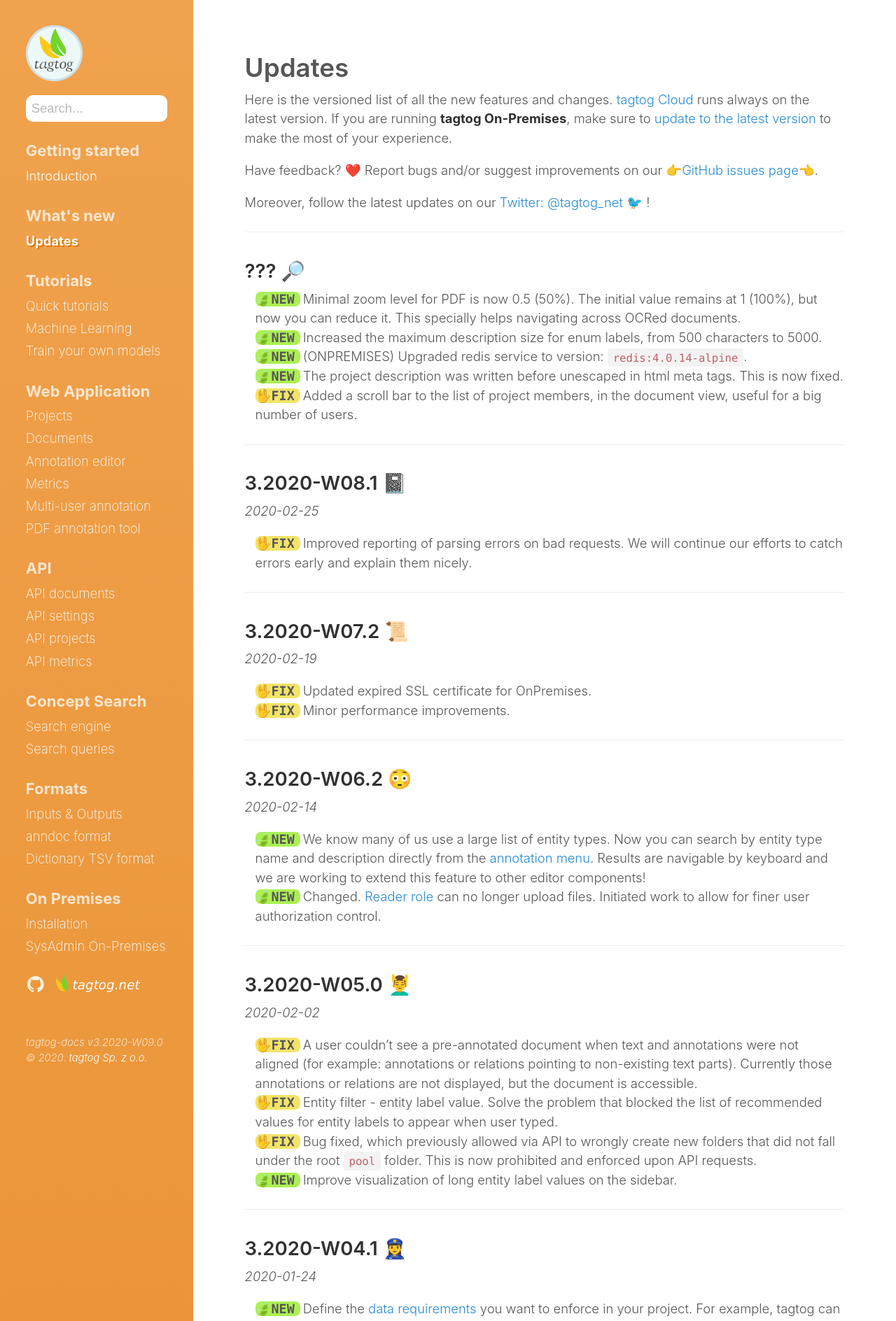
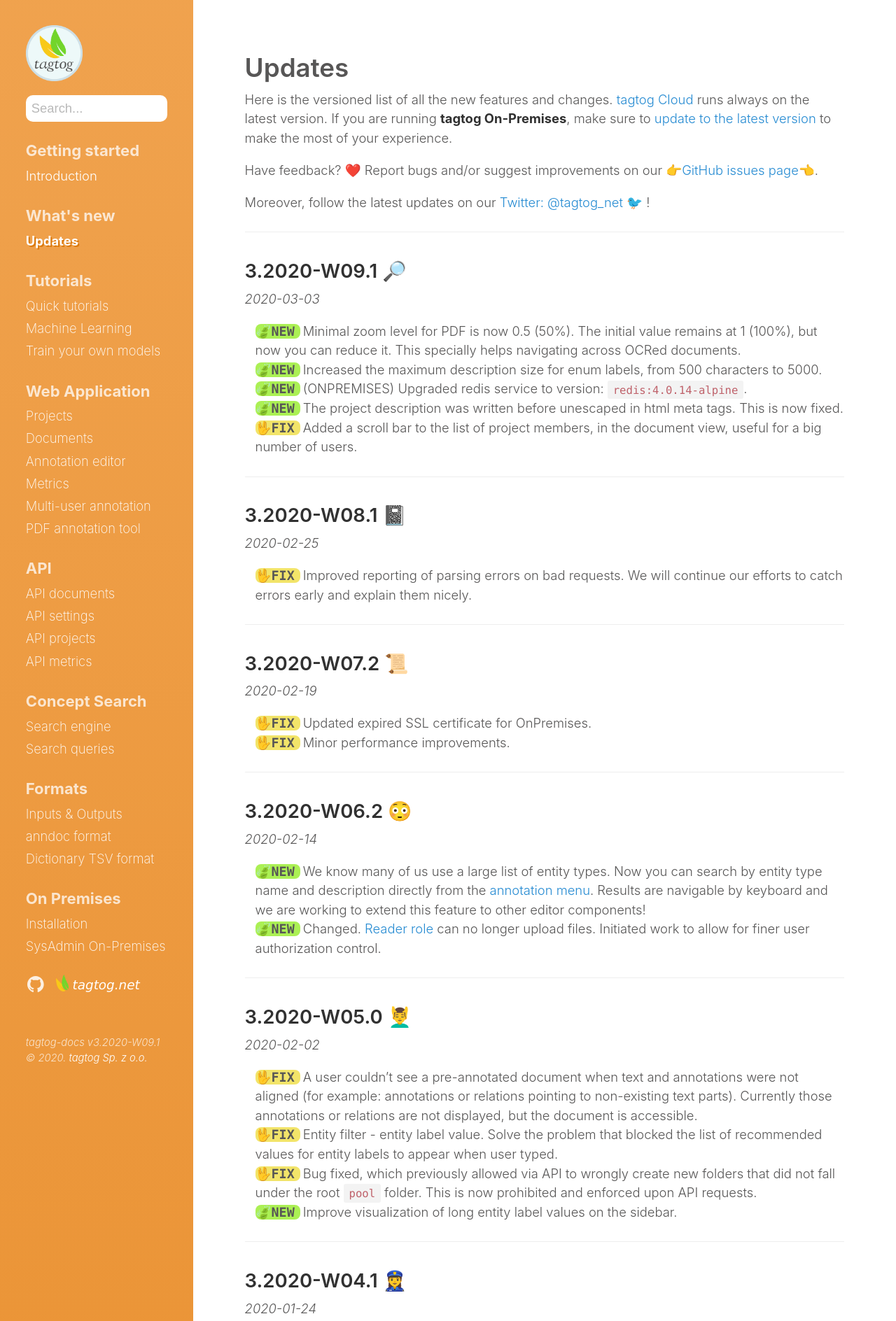
Before and after one commit to tagtogorg/tagtog-doc, a Jekyll site: the page built from updates.md, in a window 1280 px wide. Shown: the top 1888 px of the page at 70% size. Built offline with Jekyll 4.4.1, drawn with Linux system fonts in a browser that asks for light colours; nearby versions of some CDN libraries; emoji names are drawn with the system emoji font; some of the changed text lies outside the part shown.

Commit message:
Bump version: 3.2020-W09.1 🔎

```diff
--- a/_config.yml
+++ b/_config.yml
@@ -71,7 +71,7 @@ plugins:
   - jemoji
 
 # Custom vars
-version: 3.2020-W09.0
+version: 3.2020-W09.1
 sidebar_home_link: true
 search_page: false
 # sidebar_blog_link:  '/blog'   # By default, your home page is your blog
--- a/updates.md
+++ b/updates.md
@@ -14,7 +14,8 @@ Moreover, follow the latest updates on our [Twitter: @tagtog_net 🐦](https://t
 
 ---
 
-## ??? 🔎
+## 3.2020-W09.1 🔎
+_2020-03-03_
 
 <ul class="updates">
   <li class="new"><span markdown="1">Minimal zoom level for PDF is now 0.5 (50%). The initial value remains at 1 (100%), but now you can reduce it. This specially helps navigating across OCRed documents.</span></li>
```
Also changed, not shown: 1 other file.
